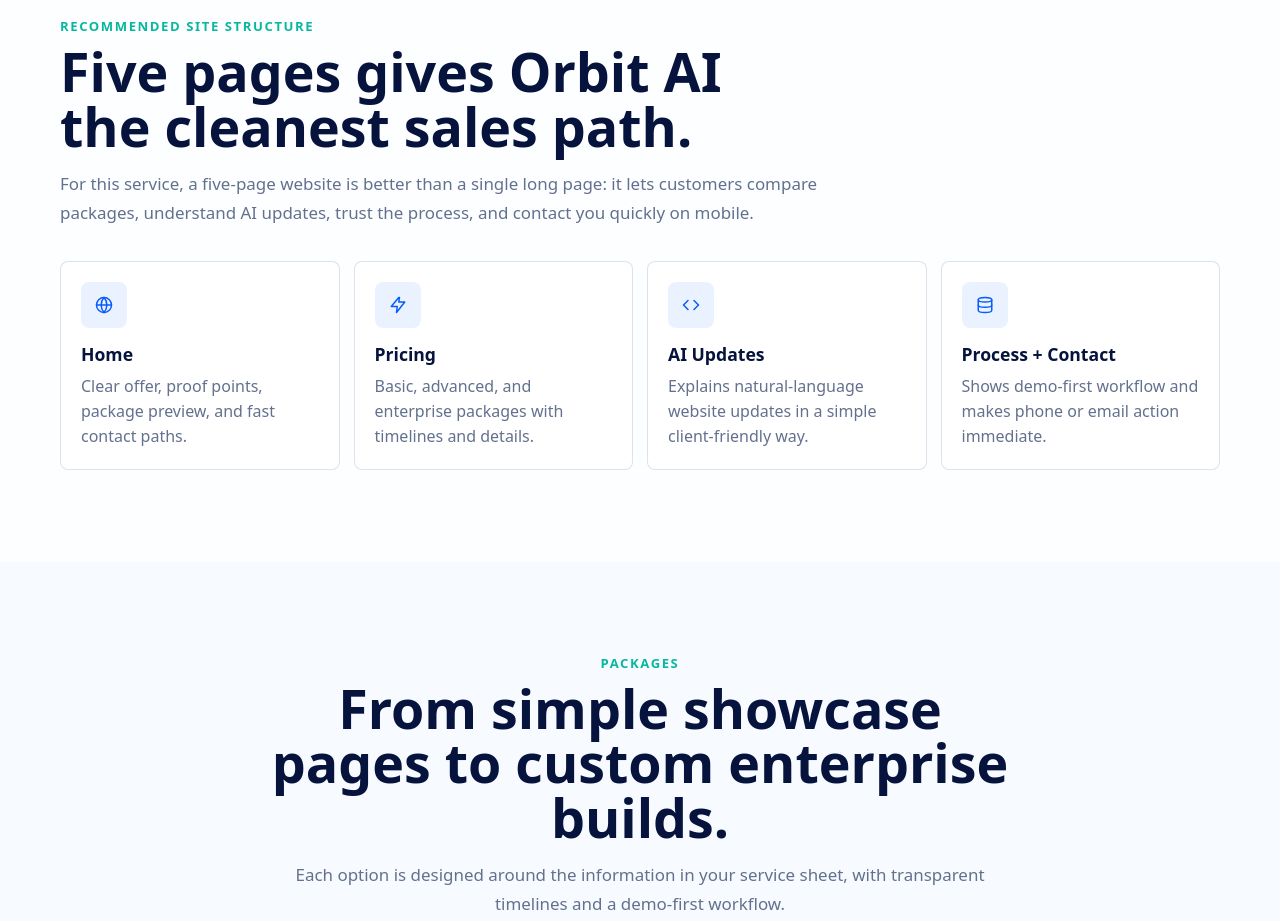
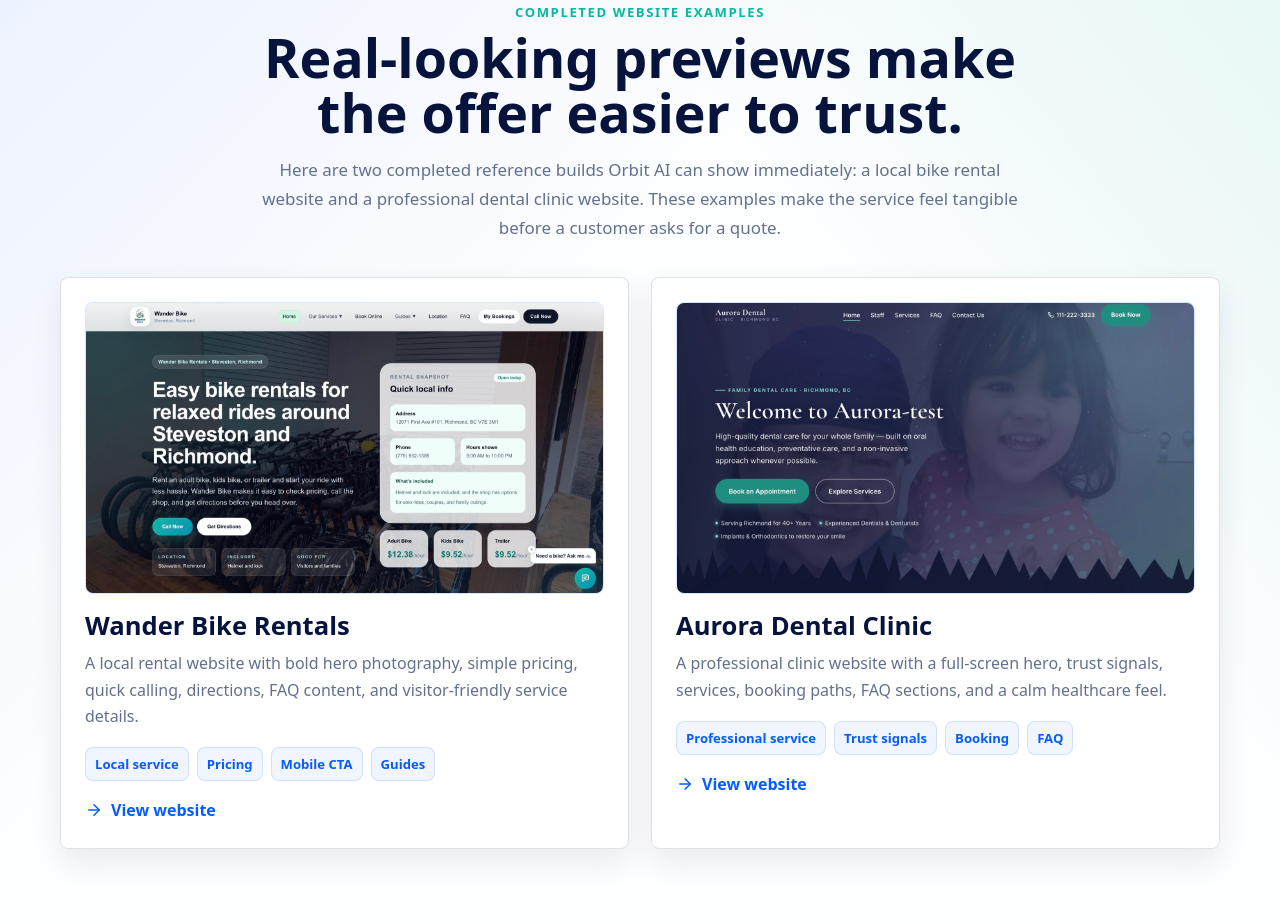
Before and after one commit to dennis542868487-create/orbit-ai-site, a plain HTML site: page index.html in a window 1280 px wide. Shown: the part 897-1818 px from the top of the page. Drawn offline with Linux system fonts and the light colour scheme; animation ran at ten frames a second.

Commit message:
Feature website examples near top

```diff
--- a/index.html
+++ b/index.html
@@ -66,7 +66,37 @@
         <div class="scroll-cue"><span>Explore Orbit AI</span><span class="scroll-line"></span></div>
       </section>
 
-      <section class="section white">
+      <section class="section white examples-section">
+        <div class="container">
+          <div class="section-head center reveal">
+            <div class="kicker">Completed Website Examples</div>
+            <h2>Real-looking previews make the offer easier to trust.</h2>
+            <p class="lead">Here are two completed reference builds Orbit AI can show immediately: a local bike rental website and a professional dental clinic website. These examples make the service feel tangible before a customer asks for a quote.</p>
+          </div>
+          <div class="examples-grid featured-examples">
+            <article class="example-card reveal">
+              <a class="example-preview image-preview" href="https://www.wanderbike.ca/" target="_blank" rel="noopener" aria-label="View Wander Bike Rentals website">
+                <img src="assets/wander-bike-preview.jpg" alt="Wander Bike Rentals homepage screenshot">
+              </a>
+              <h3>Wander Bike Rentals</h3>
+              <p>A local rental website with bold hero photography, simple pricing, quick calling, directions, FAQ content, and visitor-friendly service details.</p>
+              <ul class="example-tags"><li>Local service</li><li>Pricing</li><li>Mobile CTA</li><li>Guides</li></ul>
+              <a class="mini-link" href="https://www.wanderbike.ca/" target="_blank" rel="noopener" data-icon="arrow">View website</a>
+            </article>
+            <article class="example-card dental reveal">
+              <a class="example-preview image-preview" href="https://auroradental-clinic.vercel.app/" target="_blank" rel="noopener" aria-label="View Aurora Dental Clinic website">
+                <img src="assets/aurora-dental-preview.jpg" alt="Aurora Dental Clinic homepage screenshot">
+              </a>
+              <h3>Aurora Dental Clinic</h3>
+              <p>A professional clinic website with a full-screen hero, trust signals, services, booking paths, FAQ sections, and a calm healthcare feel.</p>
+              <ul class="example-tags"><li>Professional service</li><li>Trust signals</li><li>Booking</li><li>FAQ</li></ul>
+              <a class="mini-link" href="https://auroradental-clinic.vercel.app/" target="_blank" rel="noopener" data-icon="arrow">View website</a>
+            </article>
+          </div>
+        </div>
+      </section>
+
+      <section class="section">
         <div class="container">
           <div class="section-head reveal">
             <div class="kicker">Recommended Site Structure</div>
@@ -179,37 +209,6 @@
         </div>
       </section>
 
-      <section class="section white">
-        <div class="container">
-          <div class="section-head center reveal">
-            <div class="kicker">Completed Website Examples</div>
-            <h2>Reference builds for different business styles.</h2>
-            <p class="lead">These completed sites show how Orbit AI-style builds can adapt to local service businesses, professional clinics, clear pricing, strong mobile navigation, and fast contact paths.</p>
-          </div>
-          <div class="examples-grid">
-            <article class="example-card reveal">
-              <div class="example-preview" aria-hidden="true">
-                <div class="example-top"><i></i><i></i><i></i></div>
-                <div class="example-screen"><div class="example-media"></div><div class="example-lines"><span></span><span></span><span></span></div></div>
-              </div>
-              <h3>Wander Bike Rentals</h3>
-              <p>A local rental website with simple pricing, fast calling, route guidance, FAQ content, and location details for visitors.</p>
-              <ul class="example-tags"><li>Local service</li><li>Pricing</li><li>Mobile CTA</li><li>Guides</li></ul>
-              <a class="mini-link" href="https://www.wanderbike.ca/" target="_blank" rel="noopener" data-icon="arrow">View website</a>
-            </article>
-            <article class="example-card dental reveal">
-              <div class="example-preview" aria-hidden="true">
-                <div class="example-top"><i></i><i></i><i></i></div>
-                <div class="example-screen"><div class="example-media"></div><div class="example-lines"><span></span><span></span><span></span></div></div>
-              </div>
-              <h3>Aurora Dental Clinic</h3>
-              <p>A professional clinic website with trust signals, services, staff, FAQ, booking paths, and a calm healthcare presentation.</p>
-              <ul class="example-tags"><li>Professional service</li><li>Trust signals</li><li>Booking</li><li>FAQ</li></ul>
-              <a class="mini-link" href="https://auroradental-clinic.vercel.app/" target="_blank" rel="noopener" data-icon="arrow">View website</a>
-            </article>
-          </div>
-        </div>
-      </section>
     </main>
 
     <footer class="footer">
--- a/styles.css
+++ b/styles.css
@@ -731,18 +731,45 @@ h2 {
 .examples-grid {
   display: grid;
   grid-template-columns: repeat(2, minmax(0, 1fr));
-  gap: 18px;
+  gap: 22px;
+}
+
+.examples-section {
+  position: relative;
+  overflow: hidden;
+  padding-top: 78px;
+}
+
+.examples-section::before {
+  content: "";
+  position: absolute;
+  inset: 0;
+  pointer-events: none;
+  background:
+    linear-gradient(135deg, rgba(7, 92, 255, 0.08), transparent 42%),
+    linear-gradient(230deg, rgba(8, 183, 159, 0.1), transparent 36%);
+}
+
+.featured-examples {
+  position: relative;
+  z-index: 1;
 }
 
 .example-card {
   position: relative;
-  min-height: 330px;
-  padding: 22px;
+  min-height: 560px;
+  padding: 24px;
   border: 1px solid var(--line);
   border-radius: var(--radius);
   background: rgba(255, 255, 255, 0.84);
   box-shadow: var(--soft-shadow);
   overflow: hidden;
+  transition: transform 220ms ease, box-shadow 220ms ease;
+}
+
+.example-card:hover {
+  transform: translateY(-5px);
+  box-shadow: var(--shadow);
 }
 
 .example-card::before {
@@ -764,12 +791,30 @@ h2 {
 }
 
 .example-preview {
-  min-height: 150px;
   margin-bottom: 18px;
   border: 1px solid rgba(7, 92, 255, 0.14);
   border-radius: var(--radius);
   background: #f8fbff;
   overflow: hidden;
+}
+
+.image-preview {
+  display: block;
+  min-height: 0;
+  aspect-ratio: 16 / 9;
+  box-shadow: inset 0 0 0 1px rgba(255, 255, 255, 0.45);
+}
+
+.image-preview img {
+  width: 100%;
+  height: 100%;
+  object-fit: cover;
+  object-position: top center;
+  transition: transform 420ms ease;
+}
+
+.example-card:hover .image-preview img {
+  transform: scale(1.035);
 }
 
 .example-top {
@@ -827,14 +872,16 @@ h2 {
 }
 
 .example-card h3 {
-  margin-bottom: 8px;
+  margin-bottom: 10px;
   color: var(--ink);
-  font-size: 1.25rem;
+  font-size: clamp(1.45rem, 2vw, 2rem);
+  line-height: 1.12;
 }
 
 .example-card p {
   color: var(--muted);
-  line-height: 1.6;
+  font-size: 1rem;
+  line-height: 1.65;
 }
 
 .example-tags {
```
Also changed, not shown: assets/aurora-dental-preview.jpg (added), assets/wander-bike-preview.jpg (added).
